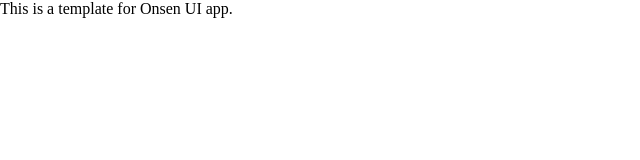
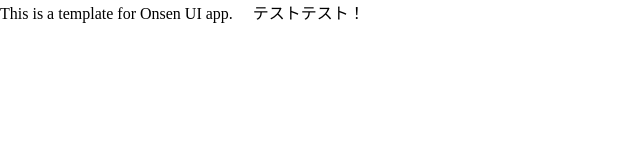
Before and after one commit to kwest403/apptest, a browser extension: page www/index.html in a window 1280 px wide. Shown: the whole page, without its empty margins (0-640 px from the left). Drawn offline with Linux system fonts and the light colour scheme.

Commit message:
テストって書いた

```diff
--- a/www/index.html
+++ b/www/index.html
@@ -20,5 +20,7 @@
 </head>
 <body>
   This is a template for Onsen UI app.
+
+　テストテスト！
 </body>
 </html>
```
